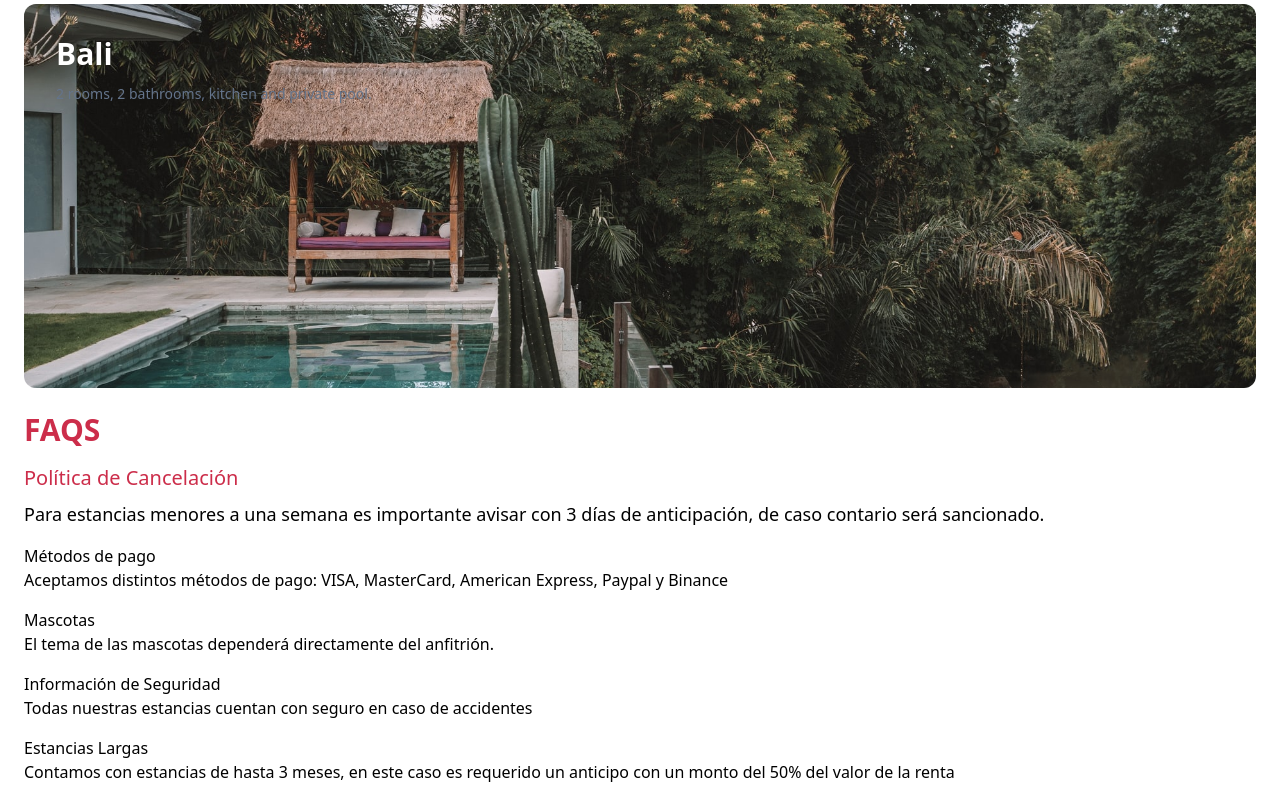
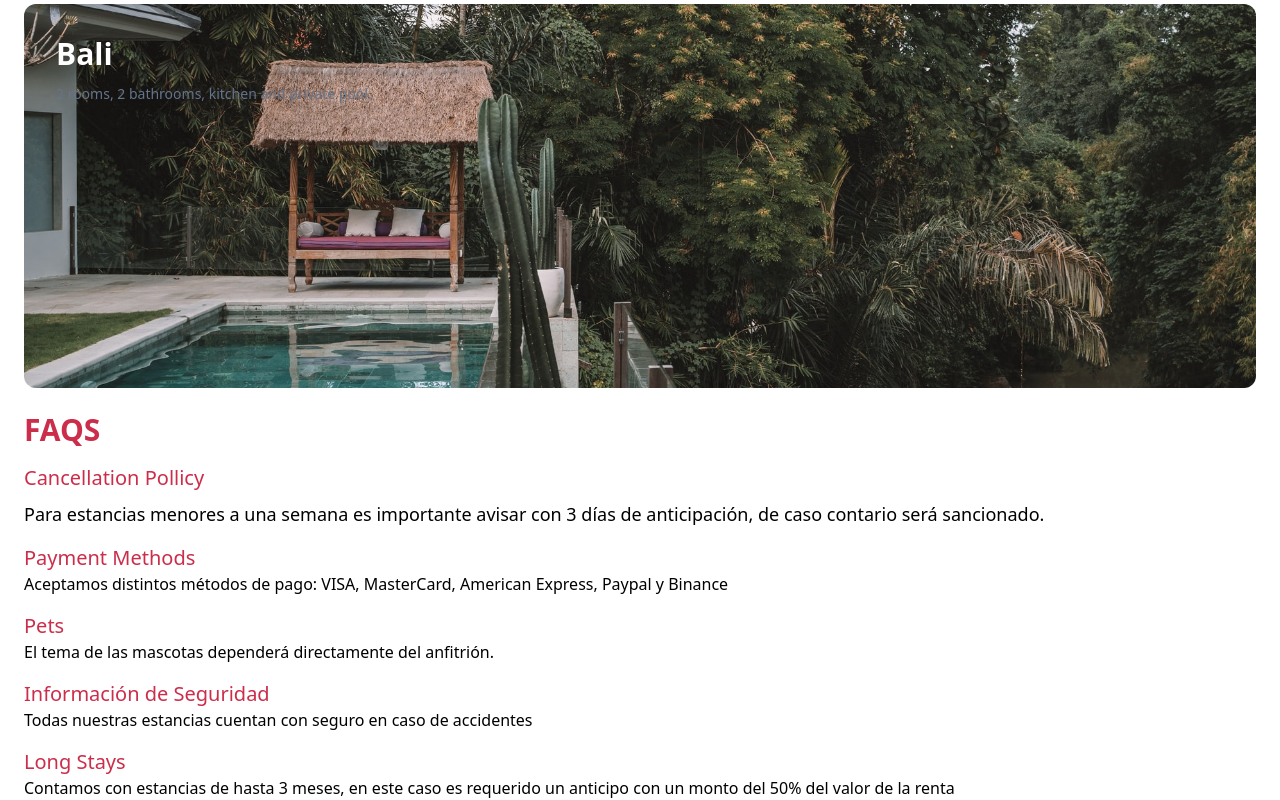
Before and after one commit to codigo-natural/travel-love, a website: page public/index.html in a window 1280 px wide. Shown: the part 2000-2800 px from the top of the page. Drawn offline with Linux system fonts and the light colour scheme; a web font is replaced by a local one.

Commit message:
seccion de FAQS con diseño

```diff
--- a/public/index.html
+++ b/public/index.html
@@ -111,31 +111,31 @@
           <div class="w-full h-full px-6 flex flex-col space-y-4">
             <p class="text-3xl text-primary font-semibold mt-6">FAQS</p>
             <div>
-              <p class="text-xl font-medium text-primary">Política de Cancelación</p>
+              <p class="text-xl font-medium text-primary">Cancellation Pollicy</p>
               <p class="text-lg pt-2">
                 Para estancias menores a una semana es importante avisar con 3 días de
                 anticipación, de caso contario será sancionado.
               </p>
             </div>
             <div>
-              <p class="">Métodos de pago</p>
+              <p class="text-xl font-medium text-primary">Payment Methods</p>
               <p class="">
                 Aceptamos distintos métodos de pago: VISA, MasterCard, American Express,
                 Paypal y Binance
               </p>
             </div>
             <div>
-              <p class="">Mascotas</p>
+              <p class="text-xl font-medium text-primary">Pets</p>
               <p class="">El tema de las mascotas dependerá directamente del anfitrión.</p>
             </div>
             <div>
-              <p class="">Información de Seguridad</p>
+              <p class="text-xl font-medium text-primary">Información de Seguridad</p>
               <p class="">
                 Todas nuestras estancias cuentan con seguro en caso de accidentes
               </p>
             </div>
             <div>
-              <p class="">Estancias Largas</p>
+              <p class="text-xl font-medium text-primary">Long Stays</p>
               <p class="">
                 Contamos con estancias de hasta 3 meses, en este caso es requerido un
                 anticipo con un monto del 50% del valor de la renta
```
